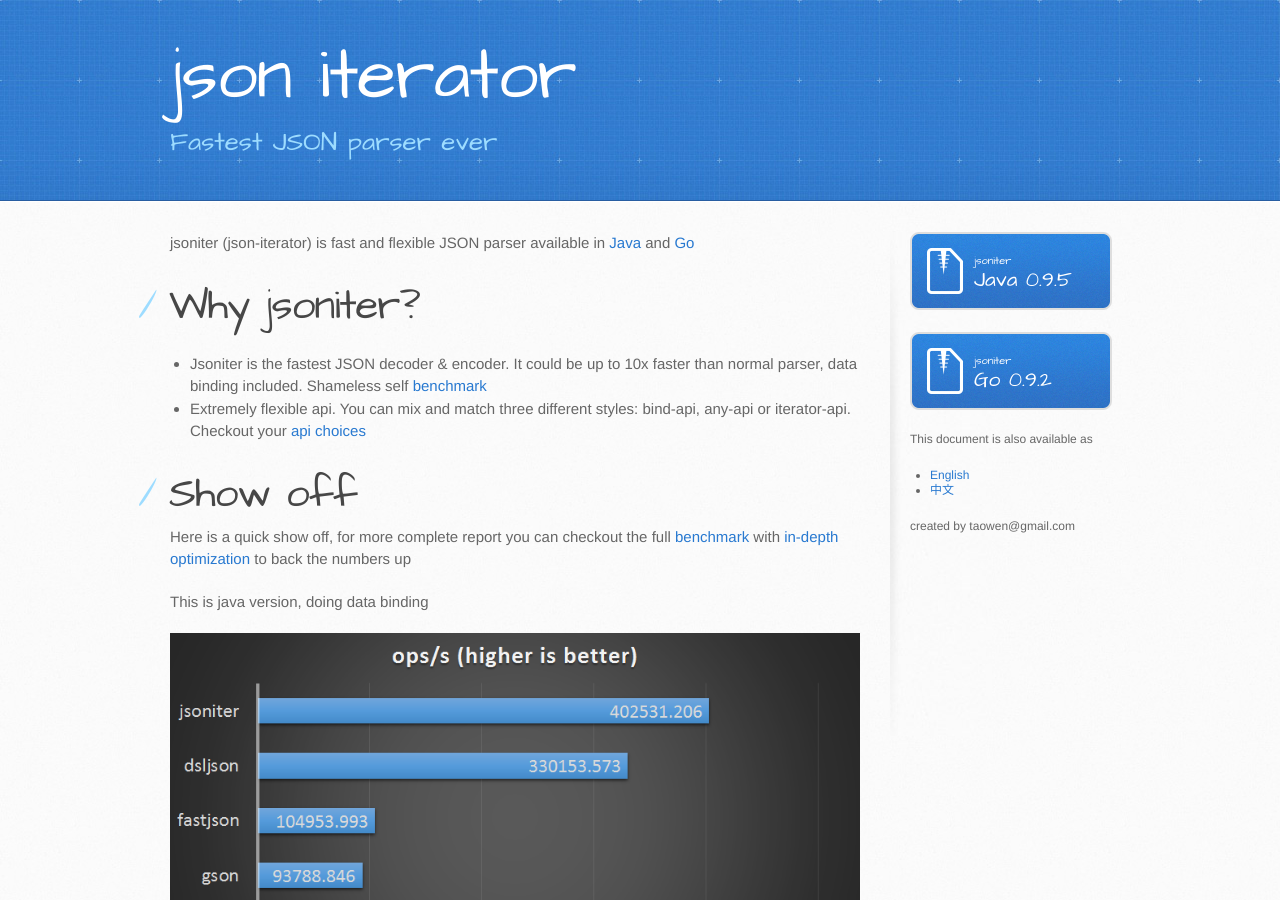
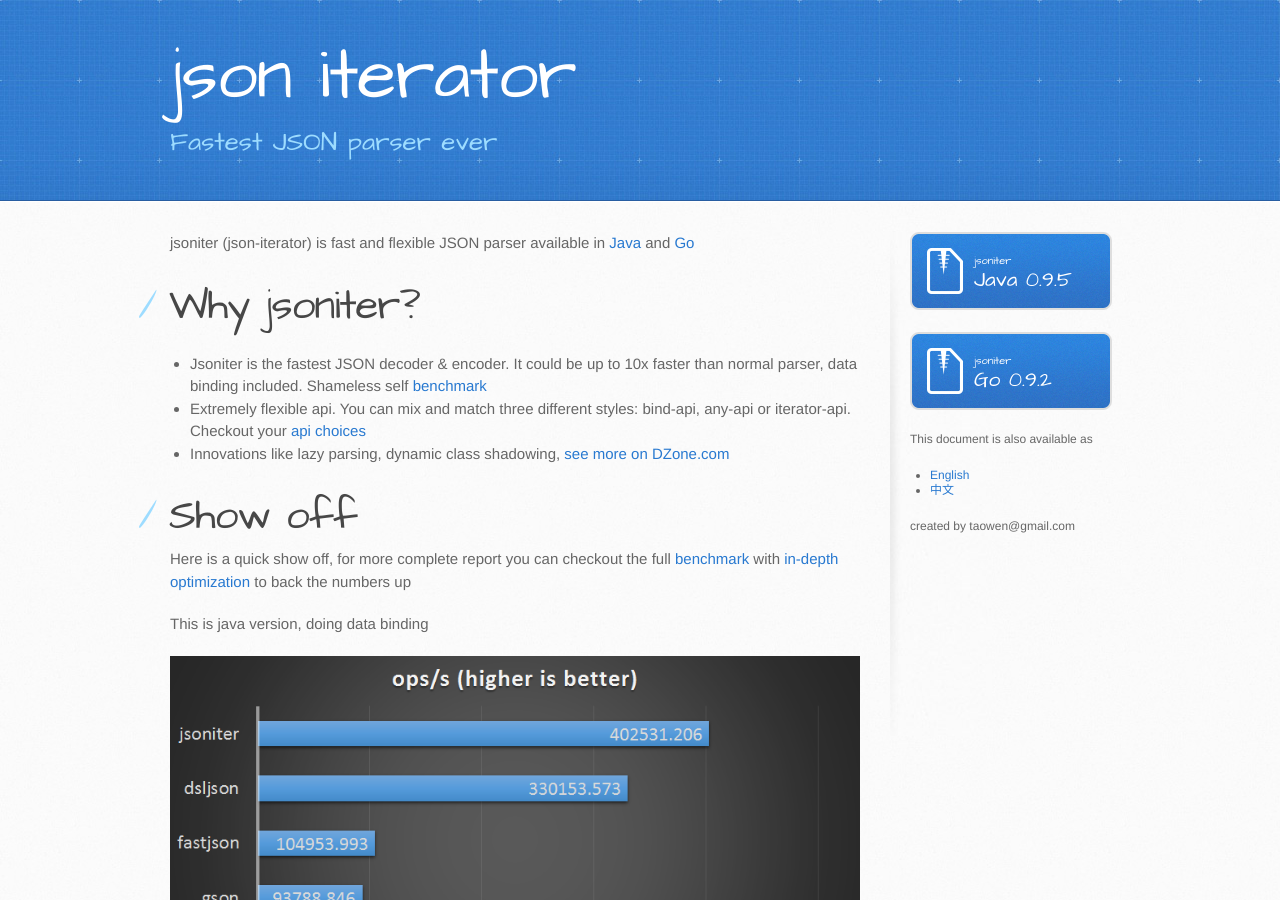
Before and after one commit to json-iterator/json-iterator.github.io, a Jekyll site: the page built from index.md, in a window 1280 px wide and 900 px high. Built offline with Jekyll 4.4.1, drawn with Linux system fonts in a browser that asks for light colours; comment, search, counter and statistics services are not loaded.

Commit message:
Update index.md

```diff
--- a/index.md
+++ b/index.md
@@ -9,6 +9,7 @@
 
 * Jsoniter is the fastest JSON decoder & encoder. It could be up to 10x faster than normal parser, data binding included. Shameless self [benchmark](/benchmark.html)
 * Extremely flexible api. You can mix and match three different styles: bind-api, any-api or iterator-api. Checkout your [api choices](/java-features.html)
+* Innovations like lazy parsing, dynamic class shadowing, [see more on DZone.com](https://dzone.com/articles/dealing-with-json-in-a-new-way)
 
 # Show off
 
```
